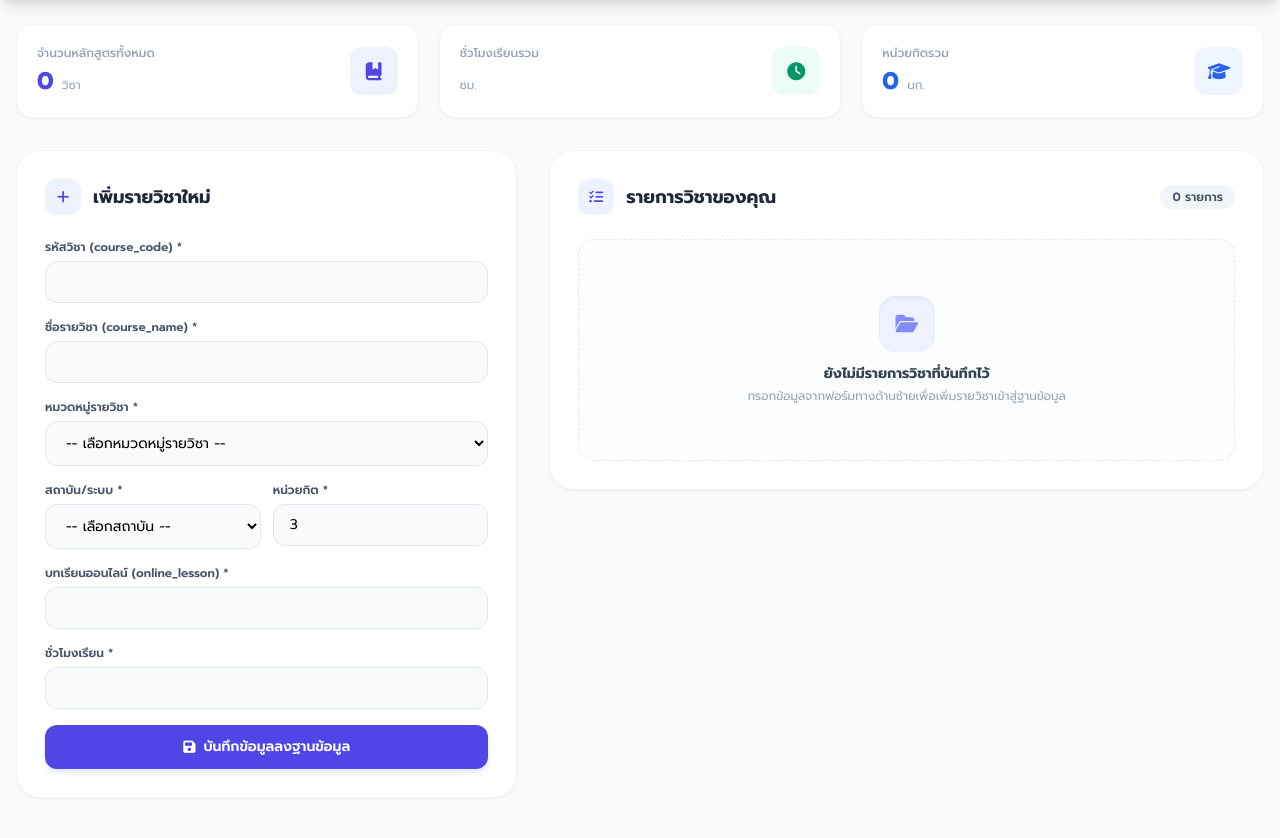
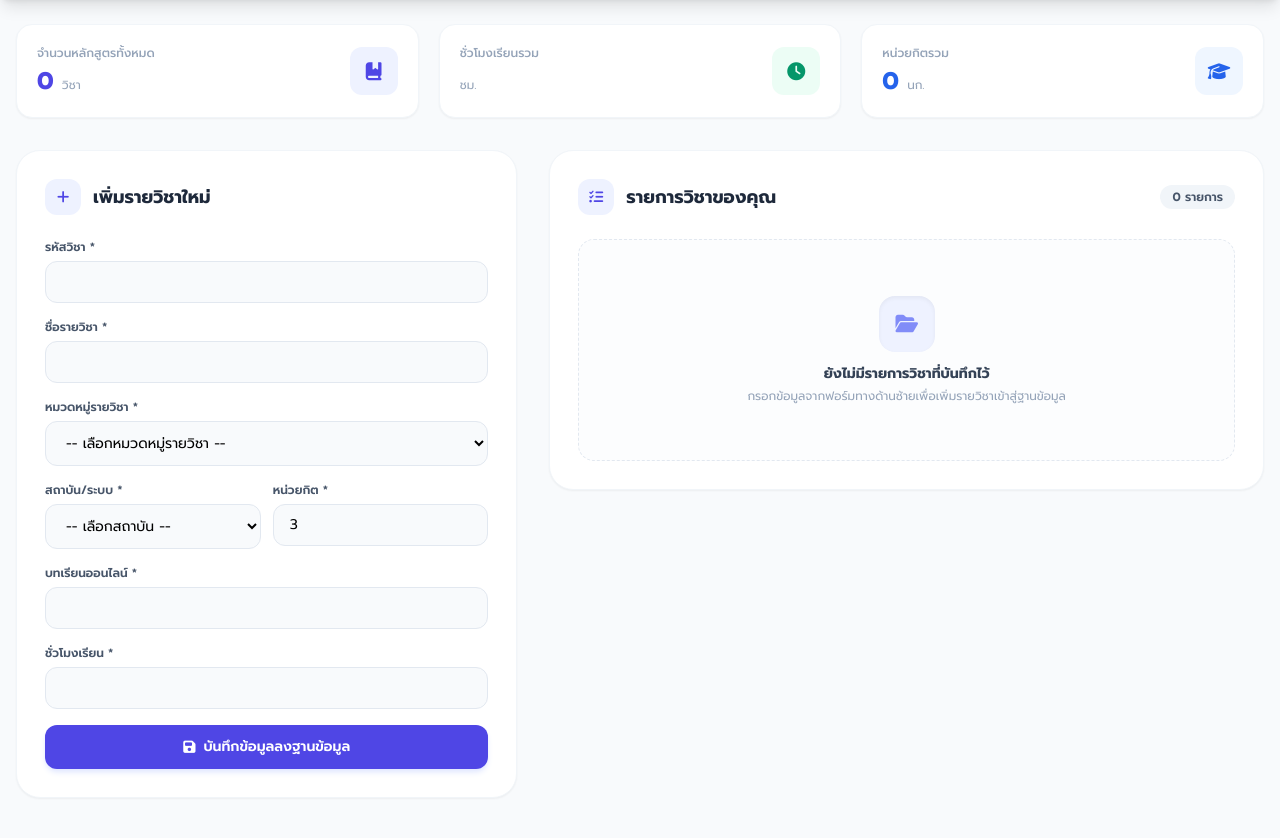
Before and after one commit to kungkling1k23-spec/course-management-system, a Flask app: page / in a window 1280 px wide. Shown: the part 56-894 px from the top of the page. Run offline with Flask 3, Linux system fonts and the light colour scheme; the visitor is signed in with stand-in values (Sample User, id 1); data that the repository does not hold is empty; some libraries are stand-ins or nearby versions.

Commit message:
Update dashboard.html

```diff
--- a/templates/dashboard.html
+++ b/templates/dashboard.html
@@ -49,13 +49,13 @@
 
         <form action="/course/add" method="POST" class="space-y-4">
             <div>
-                <label class="block text-xs font-semibold text-slate-600 mb-1.5">รหัสวิชา (course_code) *</label>
+                <label class="block text-xs font-semibold text-slate-600 mb-1.5">รหัสวิชา *</label>
                 <input type="text" name="course_code" required
                     class="w-full px-4 py-2.5 bg-slate-50 border border-slate-200 rounded-xl text-sm focus:bg-white focus:ring-2 focus:ring-indigo-500 outline-none transition">
             </div>
 
             <div>
-                <label class="block text-xs font-semibold text-slate-600 mb-1.5">ชื่อรายวิชา (course_name) *</label>
+                <label class="block text-xs font-semibold text-slate-600 mb-1.5">ชื่อรายวิชา *</label>
                 <input type="text" name="course_name"
                     class="w-full px-4 py-2.5 bg-slate-50 border border-slate-200 rounded-xl text-sm focus:bg-white focus:ring-2 focus:ring-indigo-500 outline-none transition">
             </div>
@@ -90,7 +90,7 @@
 
             <!-- เปลี่ยนจาก select เป็น input text ให้พิมพ์กรอกได้อิสระ และใส่ได้มากกว่า 1 บทเรียน -->
             <div>
-                <label class="block text-xs font-semibold text-slate-600 mb-1.5">บทเรียนออนไลน์ (online_lesson) *</label>
+                <label class="block text-xs font-semibold text-slate-600 mb-1.5">บทเรียนออนไลน์ *</label>
                 <input type="text" name="online_lesson"
                     class="w-full px-4 py-2.5 bg-slate-50 border border-slate-200 rounded-xl text-sm focus:bg-white focus:ring-2 focus:ring-indigo-500 outline-none transition">
             </div>
```
